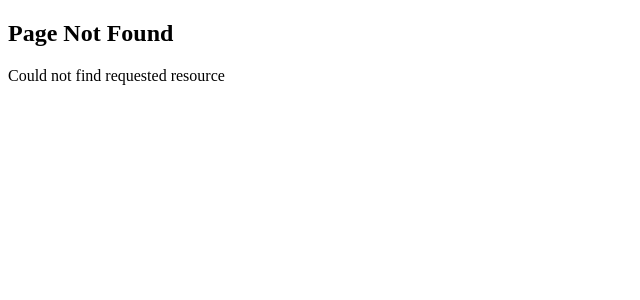
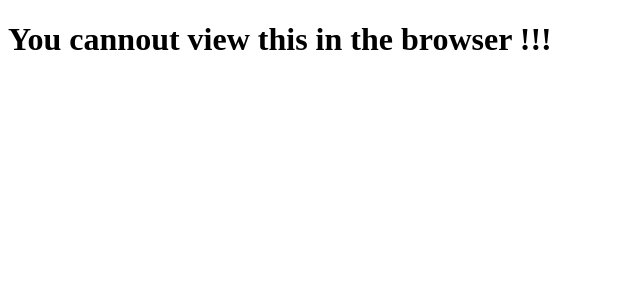
Before and after one commit to LakshayRohilla/next-app, a Next.js app: page /%5Flib in a window 1280 px wide. Before the commit this address had no page. Shown: the top 300 px of the page, without its empty margins (0-640 px from the left). Built offline with nearby package versions, Linux system fonts and the light colour scheme.

Commit message:
Private Folders

```diff
--- /dev/null
+++ b/src/app/%5Flib/page.tsx
@@ -0,0 +1,5 @@
+const PrivateRoute = () => {
+    return <h1>You cannout view this in the browser !!!</h1>
+}
+
+export default PrivateRoute;
```
Also changed, not shown: src/app/%5Flib/format-date.ts (added).
